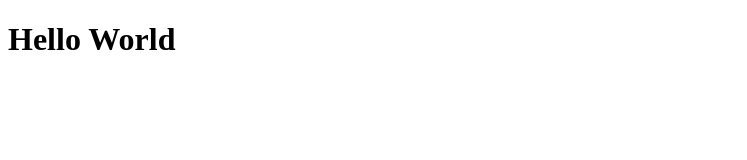
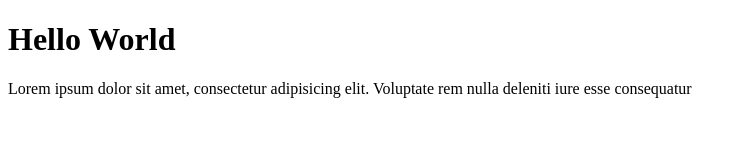
Before and after one commit to MashhuraYusufova/lesson15, a plain HTML site: page github/index.html in a window 1280 px wide. Shown: the whole page, without its empty margins (0-747 px from the left). Drawn offline with Linux system fonts and the light colour scheme.

Commit message:
added text(Lorem)

```diff
--- a/github/index.html
+++ b/github/index.html
@@ -8,9 +8,7 @@
 </head>
 <body>
     <h1>Hello World</h1>
-
-
-
+<p>Lorem ipsum dolor sit amet, consectetur adipisicing elit. Voluptate rem nulla deleniti iure esse consequatur </p>
 
 </body>
 </html>
```
